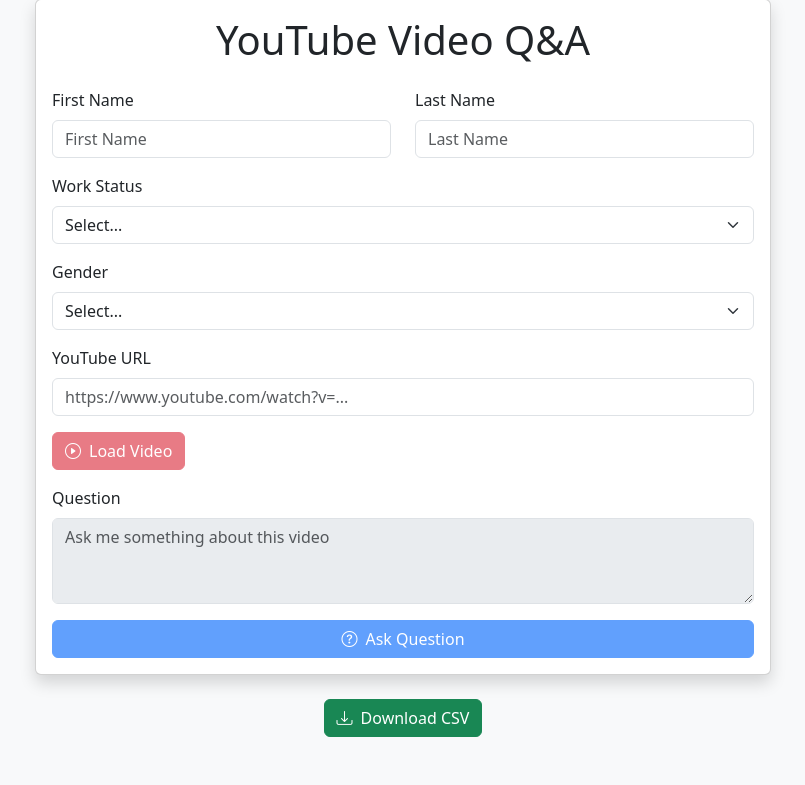
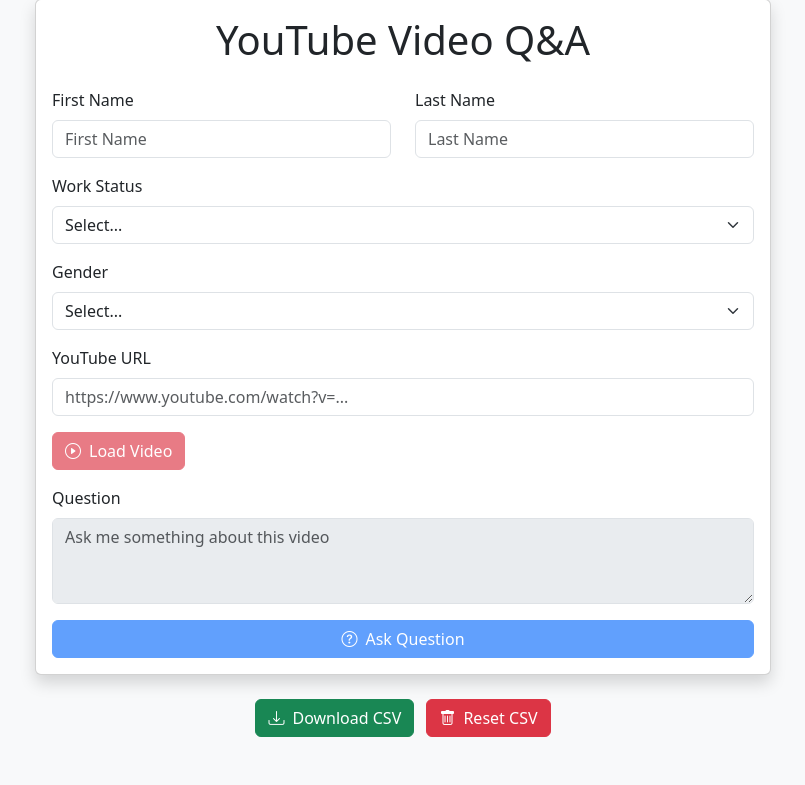
Before and after one commit to sibangi/youtube-chatbot, a Flask app: page / in a window 1280 px wide. Shown: the part 49-834 px from the top of the page, without its empty margins (237-1042 px from the left). Run offline with Flask 3, Linux system fonts and the light colour scheme; some libraries are stand-ins or nearby versions.

Commit message:
feat: add reset button

```diff
--- a/app.py
+++ b/app.py
@@ -54,5 +54,17 @@
         return jsonify({"error": "CSV file not found"}), 404
 
 
+@app.route('/reset_csv', methods=['POST'])
+def reset_csv():
+    csv_path = "qa_feedback_log.csv"
+    try:
+        if os.path.exists(csv_path):
+            os.remove(csv_path)
+        # Create a new CSV file with headers
+        youtube_qa.create_new_csv()
+        return jsonify({"message": "CSV file has been reset successfully"})
+    except Exception as e:
+        return jsonify({"error": str(e)}), 500
+
 if __name__ == '__main__':
     app.run(debug=True)
--- a/templates/index.html
+++ b/templates/index.html
@@ -88,6 +88,17 @@
                 this.answer = '';
                 document.getElementById('question').value = '';
             }
+        },
+        async resetCSV() {
+            if (confirm('Are you sure you want to reset the CSV file? This action cannot be undone.')) {
+                const response = await fetch('/reset_csv', { method: 'POST' });
+                const result = await response.json();
+                if (result.message) {
+                    alert(result.message);
+                } else if (result.error) {
+                    alert('Error: ' + result.error);
+                }
+            }
         }
     }" x-init="checkFormValidity">
     <div class="row justify-content-center">
@@ -100,7 +111,8 @@
                         <div class="row mb-3">
                             <div class="col-md-6">
                                 <label for="first_name" class="form-label">First Name</label>
-                                    <input type="text" class="form-control" id="first_name" placeholder="First Name" required>
+                                <input type="text" class="form-control" id="first_name" placeholder="First Name"
+                                       required>
                             </div>
                             <div class="col-md-6">
                                 <label for="last_name" class="form-label">Last Name</label>
@@ -129,7 +141,9 @@
 
                         <div class="mb-3">
                             <label for="youtube_url" class="form-label">YouTube URL</label>
-                                <input type="text" class="form-control" id="youtube_url" placeholder="https://www.youtube.com/watch?v=..." required @input="isVideoLoaded = false">
+                            <input type="text" class="form-control" id="youtube_url"
+                                   placeholder="https://www.youtube.com/watch?v=..." required
+                                   @input="isVideoLoaded = false">
                         </div>
 
                         <div class="mb-3">
@@ -155,11 +169,14 @@
 
                         <div class="mb-3">
                             <label for="question" class="form-label">Question</label>
-                                <textarea class="form-control" id="question" rows="3" placeholder="Ask me something about this video" x-bind:disabled="isQuestionAsked || !isVideoLoaded"></textarea>
+                            <textarea class="form-control" id="question" rows="3"
+                                      placeholder="Ask me something about this video"
+                                      x-bind:disabled="isQuestionAsked || !isVideoLoaded"></textarea>
                         </div>
 
                         <div class="d-grid">
-                                <button type="button" class="btn btn-primary" x-on:click="askQuestion()" x-bind:disabled="!formValid || isQuestionLoading || isQuestionAsked || !isVideoLoaded">
+                            <button type="button" class="btn btn-primary" x-on:click="askQuestion()"
+                                    x-bind:disabled="!formValid || isQuestionLoading || isQuestionAsked || !isVideoLoaded">
                                     <span x-show="!isQuestionLoading">
                                         <i class="bi bi-question-circle me-2"></i>Ask Question
                                     </span>
@@ -193,9 +210,12 @@
             </div>
 
             <div class="text-center mt-4">
-                    <a href="{{ url_for('download_csv') }}" class="btn btn-success">
+                <a href="{{ url_for('download_csv') }}" class="btn btn-success me-2">
                     <i class="bi bi-download me-2"></i>Download CSV
                 </a>
+                <button @click="resetCSV" class="btn btn-danger">
+                    <i class="bi bi-trash me-2"></i>Reset CSV
+                </button>
             </div>
         </div>
     </div>
```
Also changed, not shown: youtube_qa_app.py (+8 -0 lines). Lines whose indentation alone changed are shown as unchanged.
